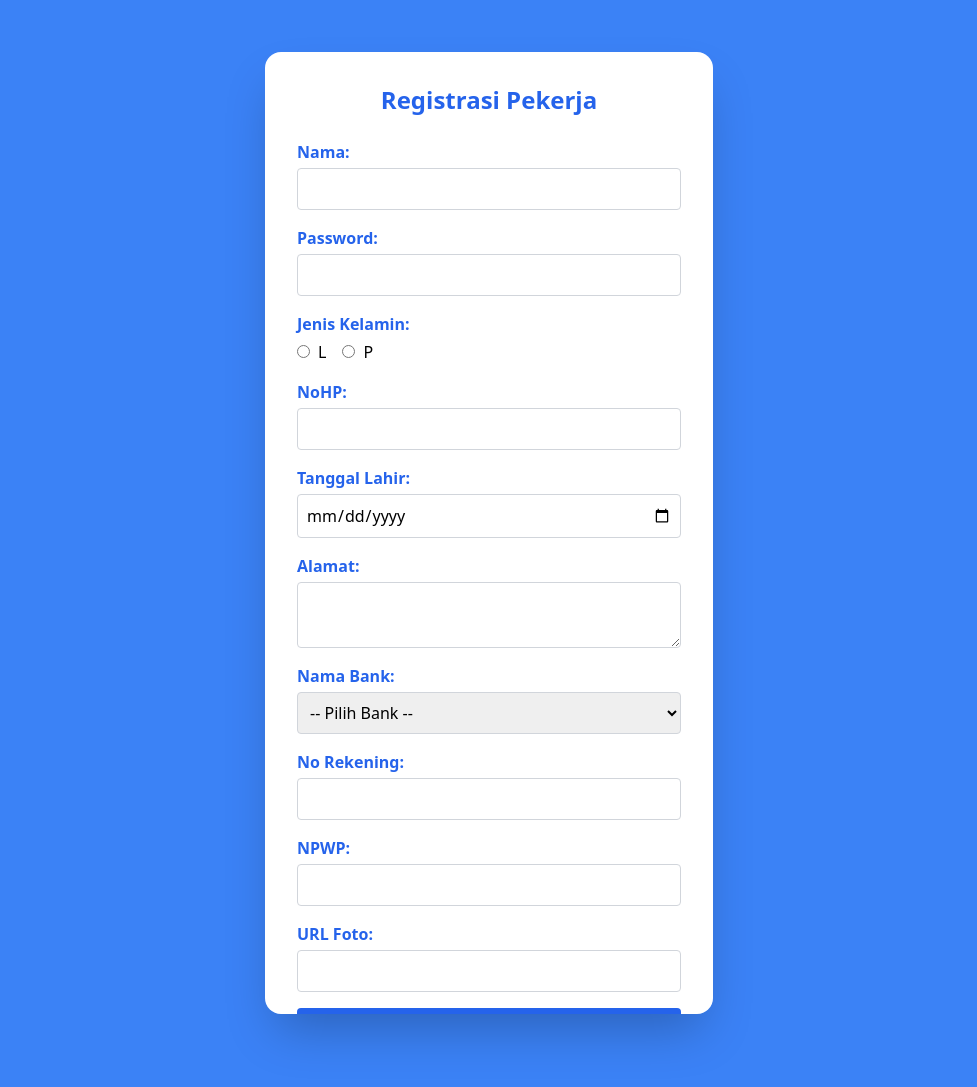
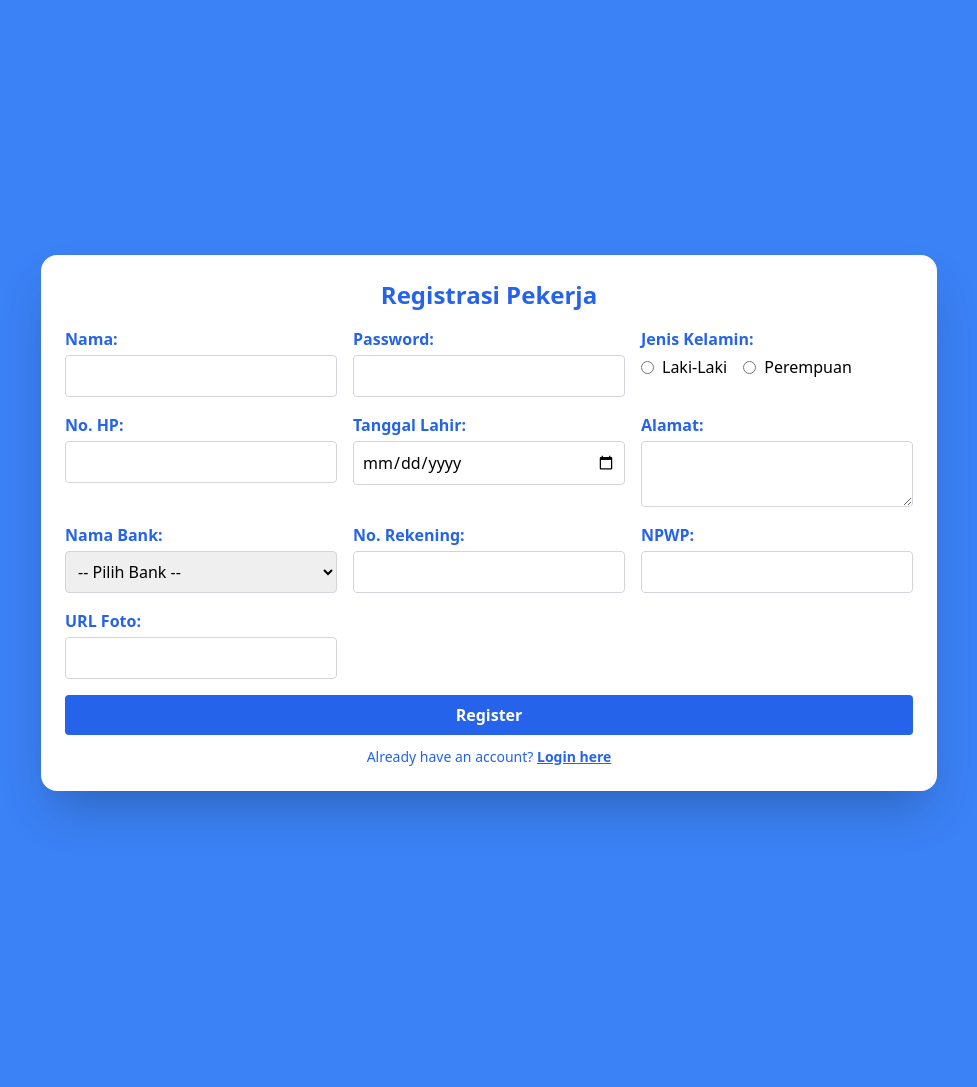
Before and after one commit to Punakawan-Database/punakawan-db, a Django app: page /register-pekerja/ in a window 1280 px wide. Shown: the part 64-1151 px from the top of the page, without its empty margins (151-1128 px from the left). Run offline with Django 5.2, Linux system fonts and the light colour scheme; some libraries are stand-ins or nearby versions.

Commit message:
style: form registrasi pekerja

```diff
--- a/authentication/templates/register_pekerja.html
+++ b/authentication/templates/register_pekerja.html
@@ -9,10 +9,9 @@
 {% include 'navbar.html' %}
 
 <div class="relative h-screen flex justify-center items-center bg-blue-500 p-5">
-    <div class="mt-5 relative bg-white p-8 rounded-2xl shadow-2xl transform hover:scale-[1.02] transition-all duration-300 hover:shadow-2xl max-w-md w-full h-[82vh] overflow-y-auto">
-        <h1 class="text-blue-600 text-center mb-6 text-2xl font-bold">Registrasi Pekerja</h1>
-        <form method="post" class="flex flex-col gap-4">
-
+    <div class="mt-12 mb-12 relative bg-white p-6 rounded-2xl shadow-2xl transform hover:scale-[1.02] transition-all duration-300 hover:shadow-2xl max-w-4xl w-full">
+        <h1 class="text-blue-600 text-center mb-4 text-2xl font-bold">Registrasi Pekerja</h1>
+        <form method="post" class="grid grid-cols-3 gap-4">
             {% csrf_token %}
             <div class="flex flex-col">
                 <label for="name" class="text-blue-600 font-semibold mb-1">Nama:</label>
@@ -27,16 +26,16 @@
                 <div class="flex gap-4">
                     <label class="flex items-center gap-2">
                         <input type="radio" name="gender" value="L" class="focus:ring-blue-400">
-                        L
+                        Laki-Laki
                     </label>
                     <label class="flex items-center gap-2">
                         <input type="radio" name="gender" value="P" class="focus:ring-blue-400">
-                        P
+                        Perempuan
                     </label>
                 </div>
             </div>
             <div class="flex flex-col">
-                <label for="phone" class="text-blue-600 font-semibold mb-1">NoHP:</label>
+                <label for="phone" class="text-blue-600 font-semibold mb-1">No. HP:</label>
                 <input type="text" id="phone" name="phone" class="p-2 text-base rounded border border-gray-300 focus:outline-none focus:ring-2 focus:ring-blue-400">
             </div>
             <div class="flex flex-col">
@@ -59,7 +58,7 @@
                 </select>
             </div>
             <div class="flex flex-col">
-                <label for="account" class="text-blue-600 font-semibold mb-1">No Rekening:</label>
+                <label for="account" class="text-blue-600 font-semibold mb-1">No. Rekening:</label>
                 <input type="text" id="account" name="account" class="p-2 text-base rounded border border-gray-300 focus:outline-none focus:ring-2 focus:ring-blue-400">
             </div>
             <div class="flex flex-col">
@@ -70,12 +69,12 @@
                 <label for="photo" class="text-blue-600 font-semibold mb-1">URL Foto:</label>
                 <input type="text" id="photo" name="photo" class="p-2 text-base rounded border border-gray-300 focus:outline-none focus:ring-2 focus:ring-blue-400">
             </div>
-            <div class="flex justify-center">
+            <div class="col-span-3 flex justify-center">
                 <button type="submit" class="bg-blue-600 text-white py-2 px-4 rounded font-bold hover:bg-blue-700 transition-all w-full">Register</button>
             </div>
         </form>
 
-        <div class="text-center mt-4">
+        <div class="text-center mt-3">
             <p class="text-sm text-blue-600">Already have an account? <a href="{% url 'login' %}" class="font-bold underline hover:text-blue-800">Login here</a></p>
         </div>
     </div>
--- a/authentication/templates/register_pelanggan.html
+++ b/authentication/templates/register_pelanggan.html
@@ -26,11 +26,11 @@
                 <div class="flex gap-4">
                     <label class="flex items-center gap-2">
                         <input type="radio" name="gender" value="L" class="focus:ring-blue-400">
-                        L
+                        Laki-Laki
                     </label>
                     <label class="flex items-center gap-2">
                         <input type="radio" name="gender" value="P" class="focus:ring-blue-400">
-                        P
+                        Perempuan
                     </label>
                 </div>
             </div>
```
Also changed, not shown: authentication/templates/profile_pelanggan.html (+4 -4 lines), authentication/templates/update_pelanggan.html (+17 -6 lines).
